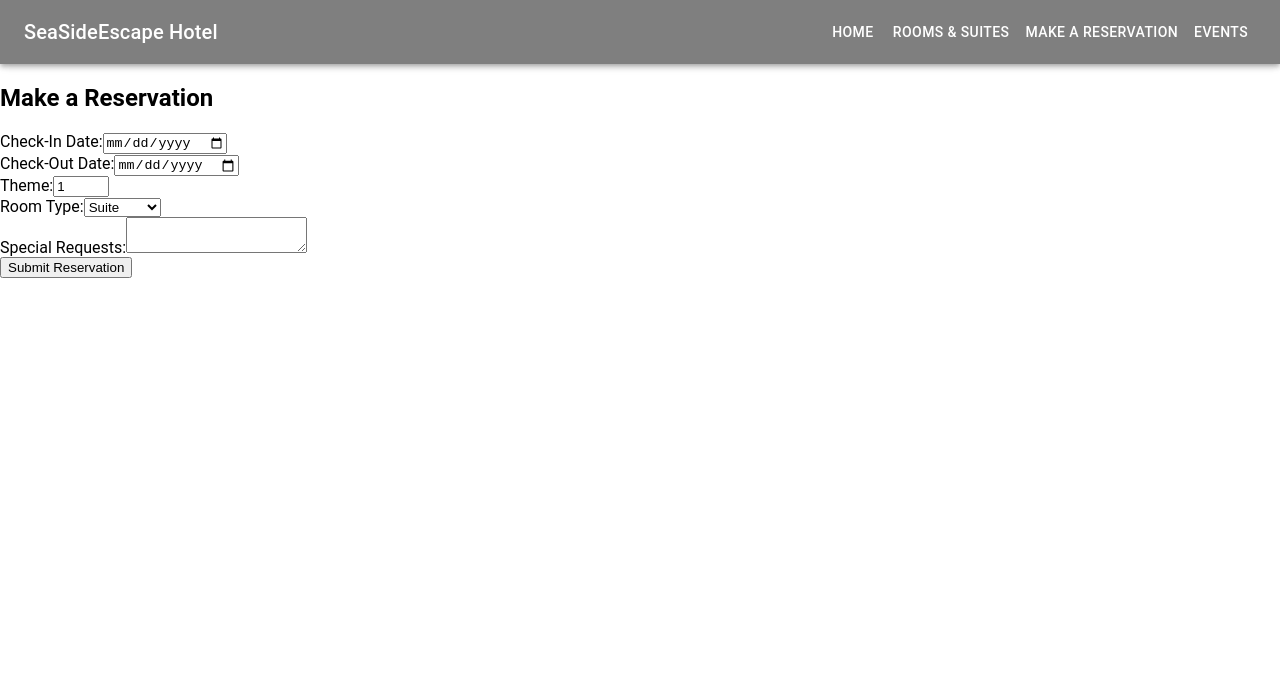
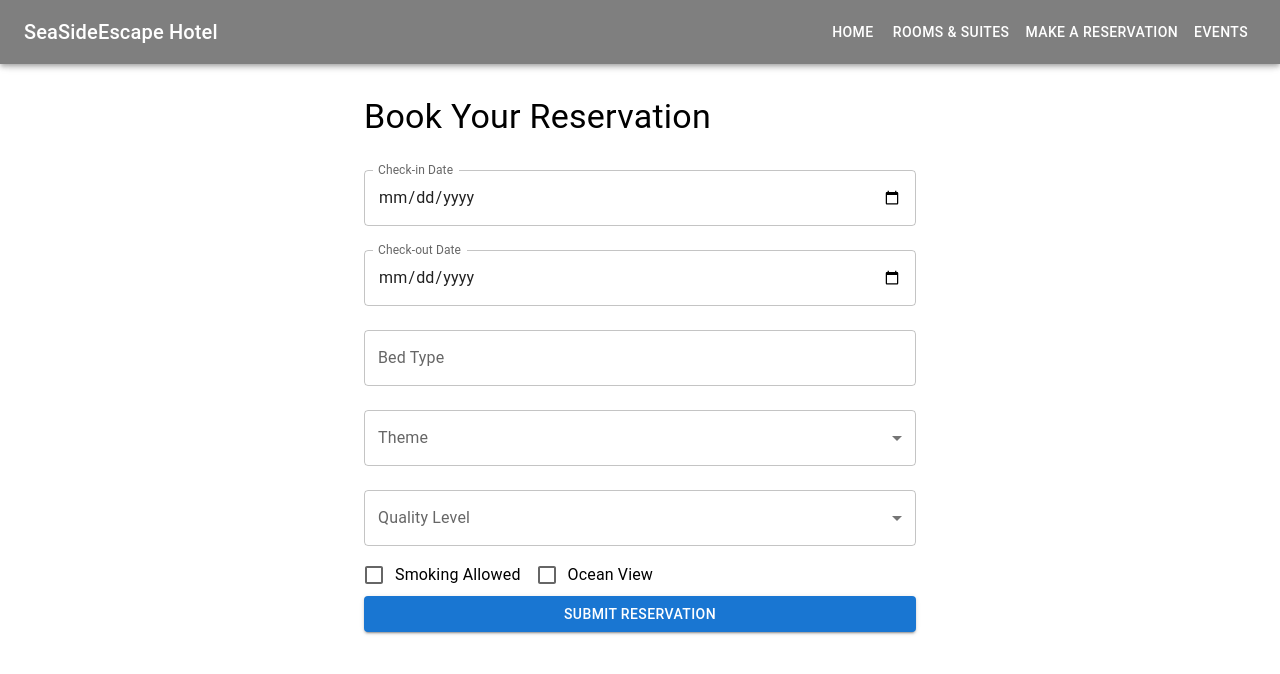
Before and after one commit to Lucas-CSI/SWE-Group-Project, a React (Create React App) app in the folder frontend/: page /reservation in a window 1280 px wide. Shown: the top 674 px of the page. Built offline with nearby package versions, Linux system fonts and the light colour scheme.

Commit message:
Frontend reservation uses MUI now

```diff
--- a/frontend/src/App.js
+++ b/frontend/src/App.js
@@ -9,6 +9,7 @@ import EventReservationPage from "./components/EventPageComponents/EventReservat
 import EventSummaryPage from "./components/EventPageComponents/EventSummaryPage";
 import EventConfirmationPage from "./components/EventPageComponents/EventConfirmationPage";
 import ReservationPage from "./components/ReservationPageComponents/ReservationPage";
+import ReservationConfirmationPage from "./components/ReservationPageComponents/ReservationConfirmationPage";
 
 function App() {
     return (
@@ -24,6 +25,7 @@ function App() {
                     <Route path="/event-reservation-summary/:eventId" element={<EventSummaryPage />} />
                     <Route path="/event-confirmation/:eventId" element={<EventConfirmationPage />} />
                     <Route path="/reservation" element={<ReservationPage />} />
+                    <Route path="/reservation/confirmation" element={<ReservationConfirmationPage />} />
                 </Routes>
             </Box>
         </Router>
--- /dev/null
+++ b/frontend/src/components/ReservationPageComponents/ReservationConfirmationPage.js
@@ -0,0 +1,18 @@
+// src/components/EventConfirmationPage.js
+import React from 'react';
+import { Box, Typography } from '@mui/material';
+
+const EventConfirmationPage = () => {
+    return (
+        <Box sx={{ padding: '20px', textAlign: 'center' }}>
+            <Typography variant="h4" gutterBottom>
+                Reservation Confirmed!
+            </Typography>
+            <Typography variant="body1">
+                Thank you for reserving your event with us.
+            </Typography>
+        </Box>
+    );
+};
+
+export default EventConfirmationPage;
--- a/frontend/src/components/ReservationPageComponents/ReservationPage.js
+++ b/frontend/src/components/ReservationPageComponents/ReservationPage.js
@@ -1,127 +1,153 @@
-// src/components/ReservationForm.js
+import React, { useState } from 'react';
+import { TextField, MenuItem, FormControlLabel, Checkbox, Button, Typography, Container, Box } from '@mui/material';
+import axios from 'axios';
+import {useNavigate} from "react-router-dom";
 
-import React, { useState } from "react";
-import axios from "axios";
+// Enums for the select fields
+const themes = ['Beach', 'Mountain', 'City', 'Forest'];
+const qualityLevels = ['Economy', 'Standard', 'Premium', 'Luxury'];
+const themeMap = {};
+const qualityMap = {};
 
-const ReservationPage = () => {
-    const [formData, setFormData] = useState({
-        startDate: "",
-        endDate: "",
-        specialRequests: "",
+for(let i = 0; i < themes.length; ++i){
+    themeMap[themes[i]] = i;
+    qualityMap[qualityLevels[i]] = i;
+}
+
+export default function ReservationPage() {
+    const navigate = useNavigate();
+    const [reservation, setReservation] = useState({
+        startDate: '',
+        endDate: '',
         room: {
-            theme: 1,
-            qualityLevel: 1,
+            bedType: '',
+            theme: '',
+            qualityLevel: '',
             smokingAllowed: false,
-            bedType: "Suite",
-            oceanView: 1,
+            oceanView: false,
         }
     });
 
-    const [loading, setLoading] = useState(false); // Loading state
-    const [error, setError] = useState(""); // Error state
-    const [success, setSuccess] = useState(""); // Success state
+    const handleChange = (e) => {
+        const { name, value, type, checked } = e.target;
+        const isRoomProperty = ['bedType', 'theme', 'qualityLevel', 'smokingAllowed', 'oceanView'].includes(name);
 
-    const handleChange = (e) => {
-        const { name, value } = e.target;
-        setFormData({ ...formData, [name]: value });
+        setReservation((prev) => ({
+            ...prev,
+            ...(isRoomProperty ? { room: { ...prev.room, [name]: type === 'checkbox' ? checked : value } } : { [name]: type === 'checkbox' ? checked : value })
+        }));
     };
 
     const handleSubmit = async (e) => {
         e.preventDefault();
-        setLoading(true); // Set loading state
-        setError(""); // Clear previous errors
-        setSuccess(""); // Clear success message
-
-        // The URL where you want to send the data (replace this with your own API endpoint)
-        const url = "http://localhost:8080/reservation/book";
-
         try {
-            const response = await axios.post(url, formData);
-            console.log("Response:", response.data);
-            setSuccess("Reservation submitted successfully!");
-        } catch (err) {
-            console.error("Error:", err);
-            setError("Failed to submit reservation. Please try again.");
-        } finally {
-            setLoading(false); // End loading state
+            console.log(reservation)
+            reservation.room.theme = themeMap[reservation.room.theme];
+            reservation.room.qualityLevel = qualityMap[reservation.room.qualityLevel];
+            await axios.post('http://localhost:8080/reservation/book', reservation, {
+                headers: {
+                    'Content-Type': 'application/json',
+                },
+            });
+            navigate(`/reservation/confirmation`);
+        } catch (error) {
+            console.error('Error submitting reservation', error);
+            alert('There was an error submitting your reservation.');
         }
     };
 
     return (
-        <div className="reservation-form">
-            <h2>Make a Reservation</h2>
-            {loading && <p>Submitting reservation...</p>}
-            {error && <p style={{ color: "red" }}>{error}</p>}
-            {success && <p style={{ color: "green" }}>{success}</p>}
-
+        <Container maxWidth="sm">
+            <Box mt={4} mb={2}>
+                <Typography variant="h4" gutterBottom>Book Your Reservation</Typography>
+            </Box>
             <form onSubmit={handleSubmit}>
-                <div>
-                    <label htmlFor="startDate">Check-In Date:</label>
-                    <input
+                <TextField
+                    label="Check-in Date"
                     type="date"
-                        id="startDate"
                     name="startDate"
-                        value={formData.startDate}
+                    value={reservation.startDate}
                     onChange={handleChange}
-                        required
+                    fullWidth
+                    margin="normal"
+                    InputLabelProps={{
+                        shrink: true,
+                    }}
                 />
-                </div>
-
-                <div>
-                    <label htmlFor="endDate">Check-Out Date:</label>
-                    <input
+                <TextField
+                    label="Check-out Date"
                     type="date"
-                        id="endDate"
                     name="endDate"
-                        value={formData.endDate}
+                    value={reservation.endDate}
                     onChange={handleChange}
-                        required
+                    fullWidth
+                    margin="normal"
+                    InputLabelProps={{
+                        shrink: true,
+                    }}
                 />
-                </div>
-
-                <div>
-                    <label htmlFor="theme">Theme:</label>
-                    <input
-                        type="number"
-                        id="theme"
+                <TextField
+                    label="Bed Type"
+                    name="bedType"
+                    value={reservation.room.bedType}
+                    onChange={handleChange}
+                    fullWidth
+                    margin="normal"
+                />
+                <TextField
+                    label="Theme"
                     name="theme"
-                        value={formData.room.theme}
+                    select
+                    value={reservation.room.theme}
                     onChange={handleChange}
-                        min="1"
-                        max="10"
-                        required
-                    />
-                </div>
-
-                <div>
-                    <label htmlFor="roomType">Room Type:</label>
-                    <select
-                        id="roomType"
-                        name="roomType"
-                        value={formData.room.bedType}
+                    fullWidth
+                    margin="normal"
+                >
+                    {themes.map((option) => (
+                        <MenuItem key={option} value={option}>
+                            {option}
+                        </MenuItem>
+                    ))}
+                </TextField>
+                <TextField
+                    label="Quality Level"
+                    name="qualityLevel"
+                    select
+                    value={reservation.room.qualityLevel}
                     onChange={handleChange}
-                        required
+                    fullWidth
+                    margin="normal"
                 >
-                        <option value="Standard">Standard</option>
-                        <option value="Deluxe">Deluxe</option>
-                        <option value="Suite">Suite</option>
-                    </select>
-                </div>
-
-                <div>
-                    <label htmlFor="specialRequests">Special Requests:</label>
-                    <textarea
-                        id="specialRequests"
-                        name="specialRequests"
-                        value={formData.specialRequests}
+                    {qualityLevels.map((option) => (
+                        <MenuItem key={option} value={option}>
+                            {option}
+                        </MenuItem>
+                    ))}
+                </TextField>
+                <FormControlLabel
+                    control={
+                        <Checkbox
+                            name="smokingAllowed"
+                            checked={reservation.room.smokingAllowed}
                             onChange={handleChange}
                         />
-                </div>
-
-                <button type="submit" disabled={loading}>Submit Reservation</button>
+                    }
+                    label="Smoking Allowed"
+                />
+                <FormControlLabel
+                    control={
+                        <Checkbox
+                            name="oceanView"
+                            checked={reservation.room.oceanView}
+                            onChange={handleChange}
+                        />
+                    }
+                    label="Ocean View"
+                />
+                <Button type="submit" variant="contained" color="primary" fullWidth>
+                    Submit Reservation
+                </Button>
             </form>
-        </div>
+        </Container>
     );
-};
-
-export default ReservationPage;
+}
```
Lines whose indentation alone changed are shown as unchanged.
